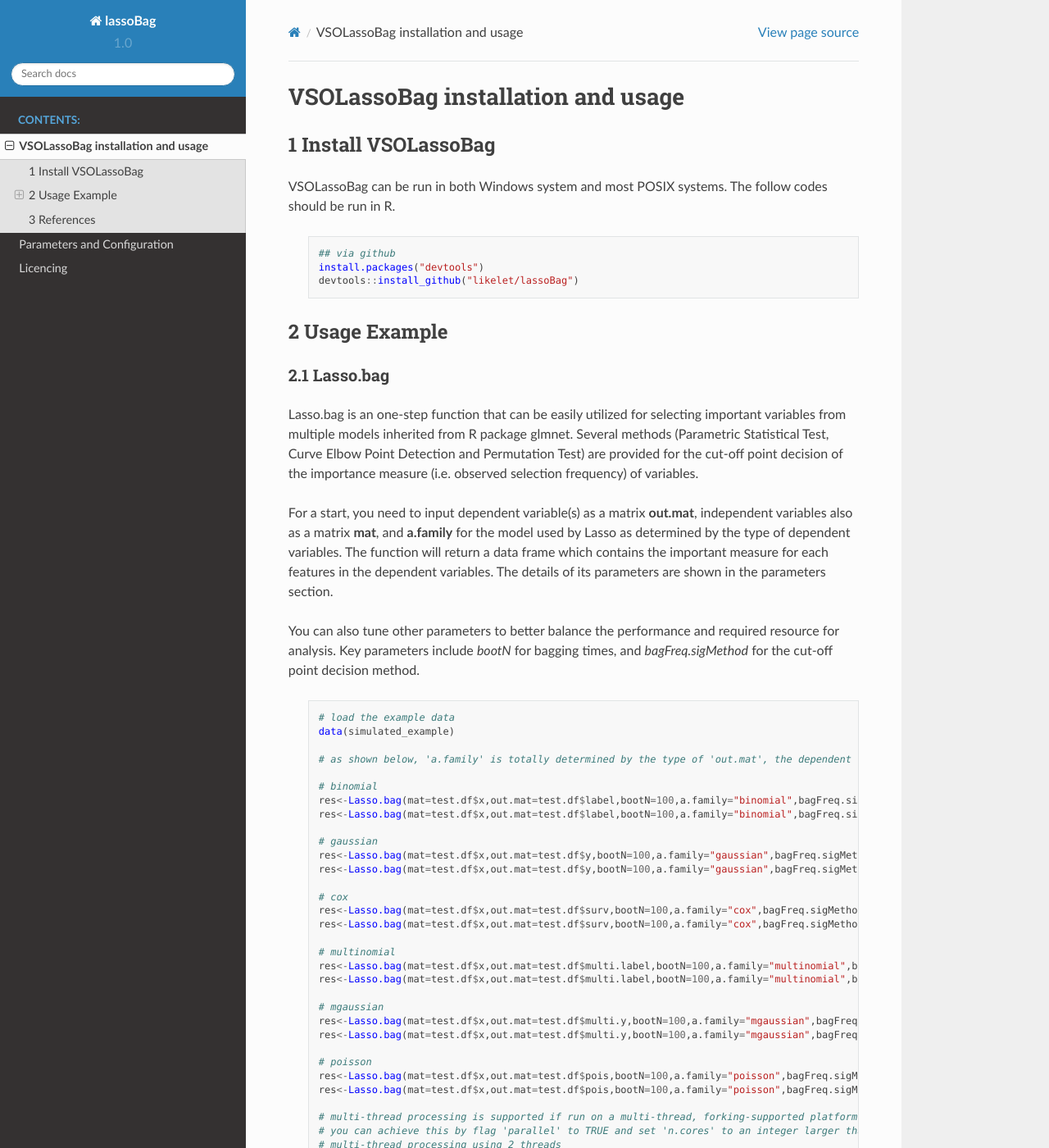
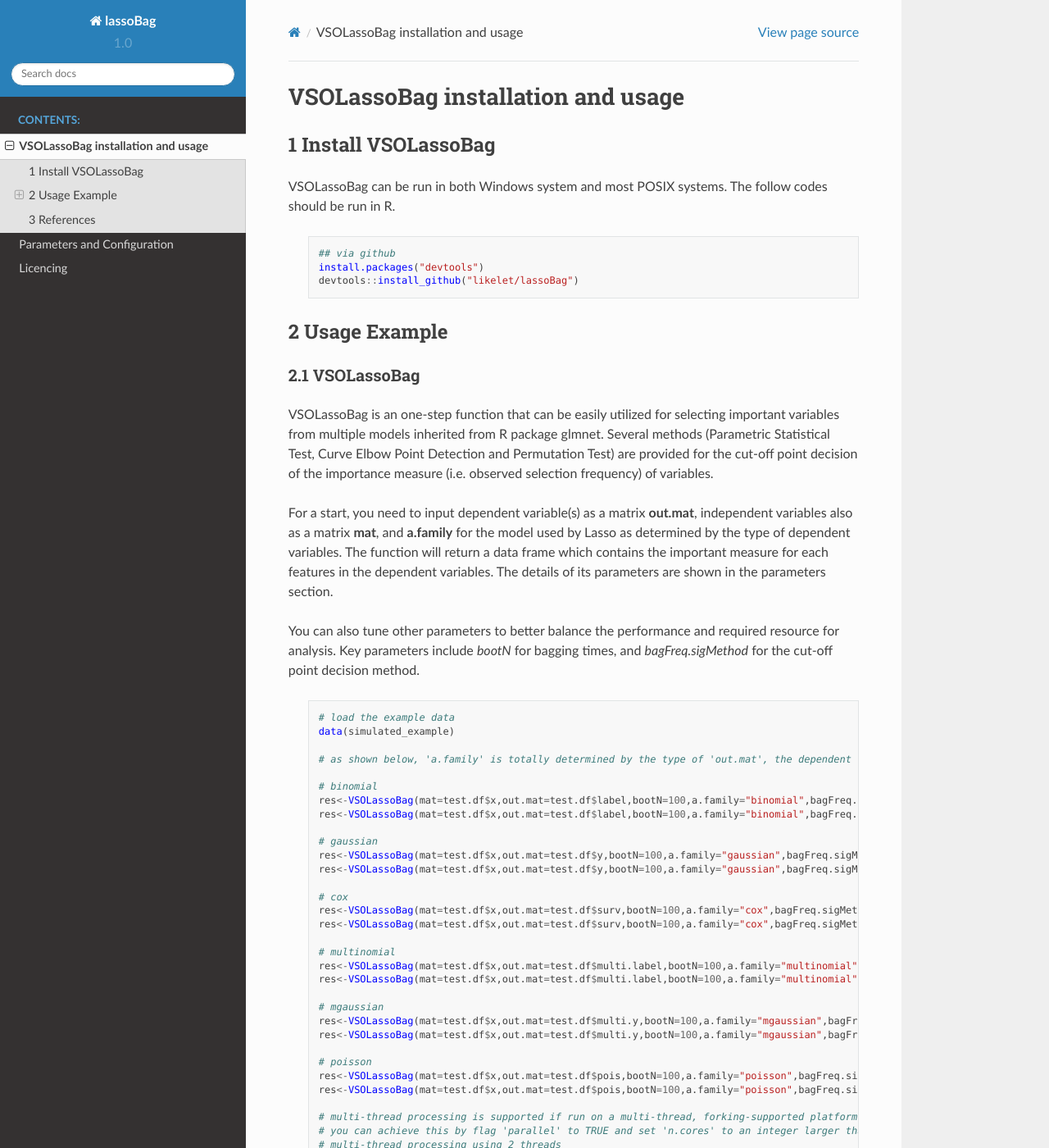
Before and after one commit to likelet/VSOLassoBag, a Sphinx documentation site: the page built from docs/contents/installation.rst, in a window 1280 px wide and 1400 px high. Shown: the whole window at 82% size. Built offline with Sphinx 7.4.7 and the Read the Docs theme 2.0.0, drawn with Linux system fonts in a browser that asks for light colours; some of the changed text lies outside the part shown.

Commit message:
change package name

```diff
--- a/docs/contents/installation.rst
+++ b/docs/contents/installation.rst
@@ -17,10 +17,10 @@ VSOLassoBag can be run in both Windows system and most POSIX systems. The follow
 2 Usage Example
 --------------------
 
-2.1 Lasso.bag
+2.1 VSOLassoBag
 ^^^^^^^^^^^^^^^
 
-Lasso.bag is an one-step function that can be easily utilized for selecting important variables from multiple models inherited from R package glmnet. Several methods (Parametric Statistical Test, Curve Elbow Point Detection and Permutation Test) are provided for the cut-off point decision of the importance measure (i.e. observed selection frequency) of variables.
+VSOLassoBag is an one-step function that can be easily utilized for selecting important variables from multiple models inherited from R package glmnet. Several methods (Parametric Statistical Test, Curve Elbow Point Detection and Permutation Test) are provided for the cut-off point decision of the importance measure (i.e. observed selection frequency) of variables.
 
 For a start, you need to input dependent variable(s) as a matrix **out.mat**, independent variables also as a matrix **mat**, and **a.family** for the model used by Lasso as determined by the type of dependent variables. The function will return a data frame which contains the important measure for each features in the dependent variables. The details of its parameters are shown in the parameters section.
 
@@ -35,33 +35,33 @@ You can also tune other parameters to better balance the performance and require
     # as shown below, 'a.family' is totally determined by the type of 'out.mat', the dependent variable(s)
 
     # binomial
-    res<-Lasso.bag(mat=test.df$x,out.mat=test.df$label,bootN=100,a.family="binomial",bagFreq.sigMethod="PST")
-    res<-Lasso.bag(mat=test.df$x,out.mat=test.df$label,bootN=100,a.family="binomial",bagFreq.sigMethod="CEP")
+    res<-VSOLassoBag(mat=test.df$x,out.mat=test.df$label,bootN=100,a.family="binomial",bagFreq.sigMethod="PST")
+    res<-VSOLassoBag(mat=test.df$x,out.mat=test.df$label,bootN=100,a.family="binomial",bagFreq.sigMethod="CEP")
 
     # gaussian
-    res<-Lasso.bag(mat=test.df$x,out.mat=test.df$y,bootN=100,a.family="gaussian",bagFreq.sigMethod="PST")
-    res<-Lasso.bag(mat=test.df$x,out.mat=test.df$y,bootN=100,a.family="gaussian",bagFreq.sigMethod="CEP")
+    res<-VSOLassoBag(mat=test.df$x,out.mat=test.df$y,bootN=100,a.family="gaussian",bagFreq.sigMethod="PST")
+    res<-VSOLassoBag(mat=test.df$x,out.mat=test.df$y,bootN=100,a.family="gaussian",bagFreq.sigMethod="CEP")
 
     # cox
-    res<-Lasso.bag(mat=test.df$x,out.mat=test.df$surv,bootN=100,a.family="cox",bagFreq.sigMethod="PST")
-    res<-Lasso.bag(mat=test.df$x,out.mat=test.df$surv,bootN=100,a.family="cox",bagFreq.sigMethod="CEP")
+    res<-VSOLassoBag(mat=test.df$x,out.mat=test.df$surv,bootN=100,a.family="cox",bagFreq.sigMethod="PST")
+    res<-VSOLassoBag(mat=test.df$x,out.mat=test.df$surv,bootN=100,a.family="cox",bagFreq.sigMethod="CEP")
 
     # multinomial
-    res<-Lasso.bag(mat=test.df$x,out.mat=test.df$multi.label,bootN=100,a.family="multinomial",bagFreq.sigMethod="PST")
-    res<-Lasso.bag(mat=test.df$x,out.mat=test.df$multi.label,bootN=100,a.family="multinomial",bagFreq.sigMethod="CEP")
+    res<-VSOLassoBag(mat=test.df$x,out.mat=test.df$multi.label,bootN=100,a.family="multinomial",bagFreq.sigMethod="PST")
+    res<-VSOLassoBag(mat=test.df$x,out.mat=test.df$multi.label,bootN=100,a.family="multinomial",bagFreq.sigMethod="CEP")
 
     # mgaussian
-    res<-Lasso.bag(mat=test.df$x,out.mat=test.df$multi.y,bootN=100,a.family="mgaussian",bagFreq.sigMethod="PST")
-    res<-Lasso.bag(mat=test.df$x,out.mat=test.df$multi.y,bootN=100,a.family="mgaussian",bagFreq.sigMethod="CEP")
+    res<-VSOLassoBag(mat=test.df$x,out.mat=test.df$multi.y,bootN=100,a.family="mgaussian",bagFreq.sigMethod="PST")
+    res<-VSOLassoBag(mat=test.df$x,out.mat=test.df$multi.y,bootN=100,a.family="mgaussian",bagFreq.sigMethod="CEP")
 
     # poisson
-    res<-Lasso.bag(mat=test.df$x,out.mat=test.df$pois,bootN=100,a.family="poisson",bagFreq.sigMethod="PST")
-    res<-Lasso.bag(mat=test.df$x,out.mat=test.df$pois,bootN=100,a.family="poisson",bagFreq.sigMethod="CEP")
+    res<-VSOLassoBag(mat=test.df$x,out.mat=test.df$pois,bootN=100,a.family="poisson",bagFreq.sigMethod="PST")
+    res<-VSOLassoBag(mat=test.df$x,out.mat=test.df$pois,bootN=100,a.family="poisson",bagFreq.sigMethod="CEP")
 
     # multi-thread processing is supported if run on a multi-thread, forking-supported platform (detailed see R package 'parallel'), which can significantly accelerate the process
     # you can achieve this by flag 'parallel' to TRUE and set 'n.cores' to an integer larger than 1, depending on the available threads
     # multi-thread processing using 2 threads
-    res<-Lasso.bag(mat=test.df$x,out.mat=test.df$label,bootN=100,a.family="binomial",bagFreq.sigMethod="PST",parallel=TRUE,n.cores=2)
+    res<-VSOLassoBag(mat=test.df$x,out.mat=test.df$label,bootN=100,a.family="binomial",bagFreq.sigMethod="PST",parallel=TRUE,n.cores=2)
 
 
 
@@ -148,6 +148,7 @@ Since X_1 ~ X_10 were set to be important features, the obtained result successf
 
 However, it must be pointed out that in practise, such performance is very **unlikely** to be achieved.
 
+If set **do.plot** == TRUE, a PDF file named "ObservedFreqCurve" will be generated for result visualisation.
 
 The line plot below shows the observed frequency curve (black) of variables with observed frequency >=1, and the change of difference (red) and threshold (dash blue), and the elbow points (dash vertical blue).
 
@@ -157,6 +158,7 @@ The line plot below shows the observed frequency curve (black) of variables with
    :height: 600 px
    :width: 600 px
    :alt: Observed Frequency Curve
+
 
 
 
@@ -216,6 +217,8 @@ In this example, when using default adjusted p-value cut-off, 0.05, we obtained
 
 Since X_1 ~ X_10 were set to be important features, the obtained result disrecovered all important features, but also included some unimportant ones (from X_468 to X_286).
 
+If set **do.plot** == TRUE, a PDF file named "ObservedFreqDistribution" will be generated for result visualisation.
+
 The histogram below shows the distribution of observed frequency of variables with observed frequency >=1, and the average selection ratio calculated based on the observed frequency.
 
 
@@ -224,6 +227,8 @@ The histogram below shows the distribution of observed frequency of variables wi
    :height: 600 px
    :width: 600 px
    :alt: Observed Frequency Distribution
+
+
 
 
 
--- a/docs/contents/parameters.rst
+++ b/docs/contents/parameters.rst
@@ -2,7 +2,7 @@ Parameters and Configuration
 ====
 
 
-Lasso.bag
+VSOLassoBag
 ----
 
 .. confval:: mat
--- a/docs/index.rst
+++ b/docs/index.rst
@@ -1,12 +1,12 @@
-.. lassoBag documentation master file, created by
+.. VSOLassoBag documentation master file, created by
    sphinx-quickstart on Wed Feb 13 23:01:53 2019.
    You can adapt this file completely to your liking, but it should at least
    contain the root `toctree` directive.
 
-Welcome to lassoBag's documentation!
+Welcome to VSOLassoBag's documentation!
 ======================================
 
-`lassoBag <https://github.com/likelet/lassoBag/>`_ (LASSO and Bagging) aims at figuring out those features in independent variables that are significantly contributed to the dependent variables. It combines LASSO, Bagging and several cut-off point decision methods to measure the importance level of each feature in independent variables.
+`VSOLassoBag <https://github.com/likelet/lassoBag/>`_ (LASSO and Bagging) aims at figuring out those features in independent variables that are significantly contributed to the dependent variables. It combines LASSO, Bagging and several cut-off point decision methods to measure the importance level of each feature in independent variables.
 
 More information can be found in the project GitHub wiki.
 Please be sure that you have all dependencies software or tools preinstalled in your system.
```
Also changed, not shown: other parts of docs/contents/installation.rst (+1 -2 lines), README.md (+3 -1 lines), 13 other files.
